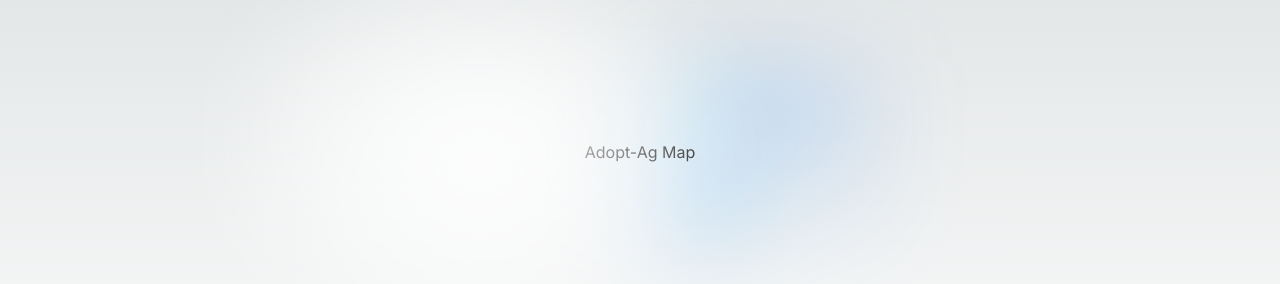
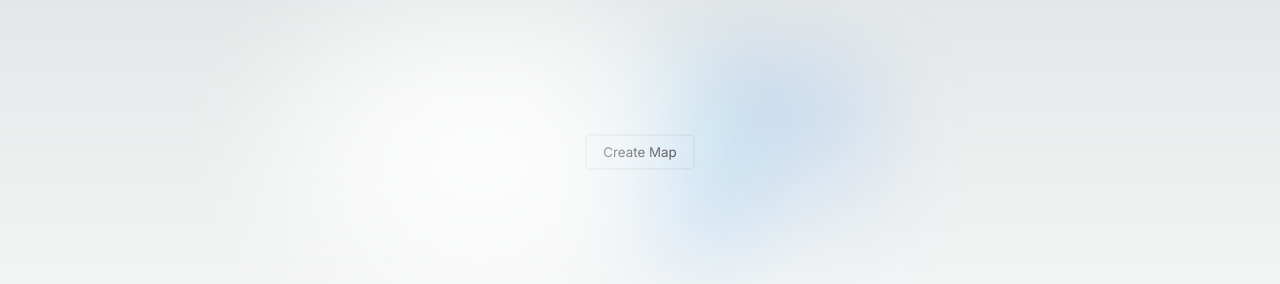
Before and after one commit to bhashbrown/adopt-ag-demo, a Next.js app: page / in a window 1280 px wide. Shown: the part 273-557 px from the top of the page. Built offline with nearby package versions, Linux system fonts and the light colour scheme.

Commit message:
(add) styles to home page button

```diff
--- a/src/pages/index.tsx
+++ b/src/pages/index.tsx
@@ -1,12 +1,24 @@
 import styles from '@/styles/Home.module.css';
+import { Inter } from 'next/font/google';
 import Link from 'next/link';
 import Page from '@/components/page';
+const inter = Inter({ subsets: ['latin'] });
 
 export default function Home() {
   return (
     <Page>
       <Link className={styles.center} href="/mapbox">
-        Adopt-Ag Map
+        <button
+          className={inter.className}
+          style={{
+            backgroundColor: 'transparent',
+            border: 'solid 2px rgba(172, 175, 176, 0.3)',
+            borderRadius: '0.3rem',
+            padding: '0.5rem 1rem',
+          }}
+        >
+          Create Map
+        </button>
       </Link>
     </Page>
   );
```
